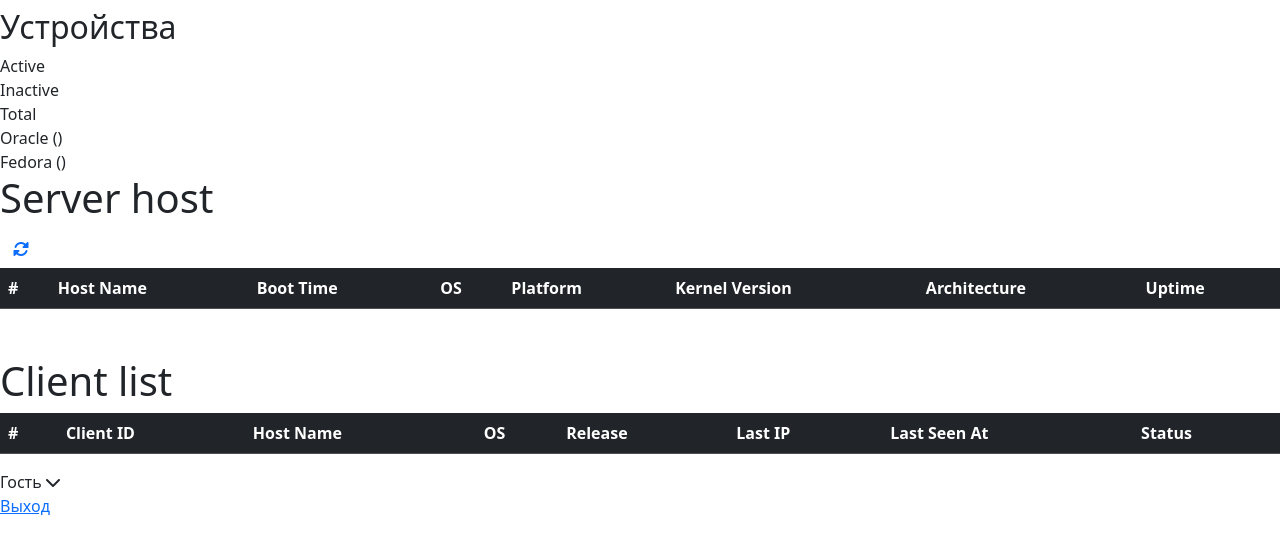
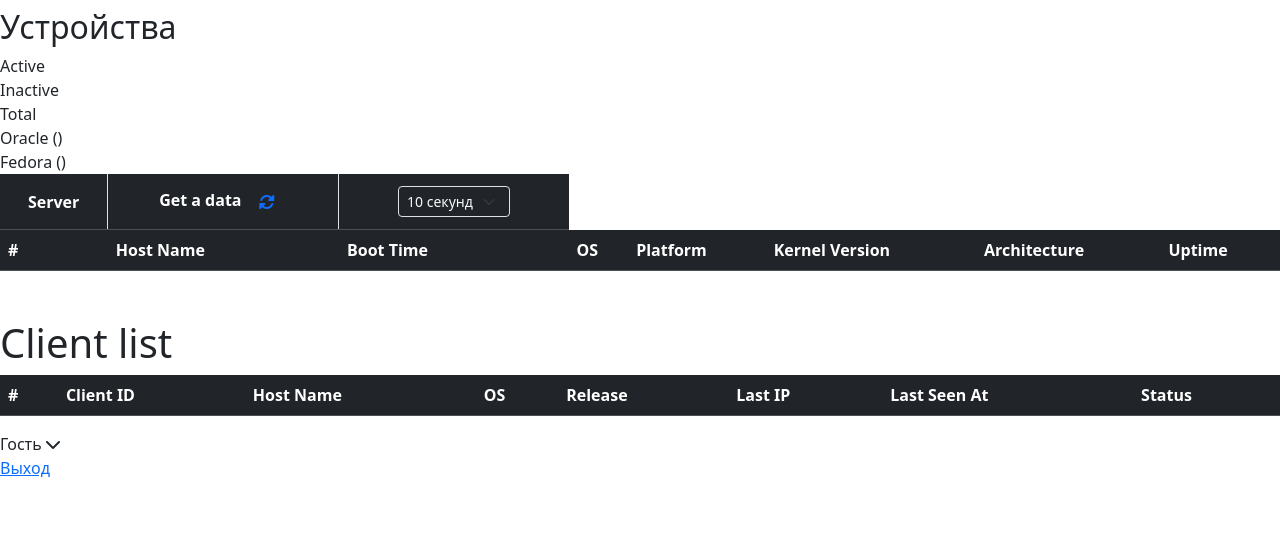
Before and after one commit to KeyJackei/web-gui-huntings-velociraptor, a Django app: template DjangoProject/RaptorControl/RControl/templates/main.html in a window 1280 px wide. Shown: the top 555 px of the page. Run offline with Django 5.2, Linux system fonts and the light colour scheme; the template is opened without the code that fills it, so the values that code supplies are empty; some libraries are stand-ins or nearby versions.

Commit message:
Added selector to change the interval of data update from the server. Changed style

```diff
--- a/DjangoProject/RaptorControl/RControl/templates/main.html
+++ b/DjangoProject/RaptorControl/RControl/templates/main.html
@@ -42,11 +42,36 @@
 
 <!-- Main Content -->
 <div class="content">
-    <h1 class="ml-5">Server host</h1>
-    <button onclick="fetchDevices()" class="btn btn-link">
-        <i class="fas fa-sync-alt"></i>
-    </button>
     <table class="table table-dark table-striped">
+        <thead>
+            <tr>
+                <th scope="col" class="bg-dark text-center align-middle border-end">Server</th>
+                <th scope="col" class="bg-dark text-center align-middle border-end">
+                    Get a data
+                    <button onclick="fetchDevices()" class="btn btn-link">
+                        <i class="fas fa-sync-alt"></i>
+                    </button>
+                </th>
+                <th scope="col" class="bg-dark text-center align-middle">
+                    <div class="selector-wrapper bg-dark text-light px-2 py-1" style="display: inline-block; border-radius: 5px;">
+                        <select
+                            class="time-selector form-select form-select-sm bg-dark text-light"
+                            name="change time request"
+                            id="change-time-request"
+                            onchange="changeTimeRequest(this.value)">
+                            <option value="10">10 секунд</option>
+                            <option value="30">30 секунд</option>
+                            <option value="60">1 минута</option>
+                            <option value="300">5 минут</option>
+                            <option value="900">15 минут</option>
+                            <option value="1800">30 минут</option>
+                            <option value="3600">1 час</option>
+                            <option value="86400">1 день</option>
+                        </select>
+                    </div>
+                </th>
+            </tr>
+        </thead>
         <thead>
             <tr>
                 <th scope="col">#</th>
--- a/DjangoProject/RaptorControl/RControl/views.py
+++ b/DjangoProject/RaptorControl/RControl/views.py
@@ -19,6 +19,9 @@ def main_view(request):
 def get_client_details(request):
     pass
 
+#TODO: get time update and send to js function
+def change_time_request(request):
+    pass
 
 def get_filtered_device(request):
     status = request.GET.get('status', 'total')
```
Also changed, not shown: 2 other files.
